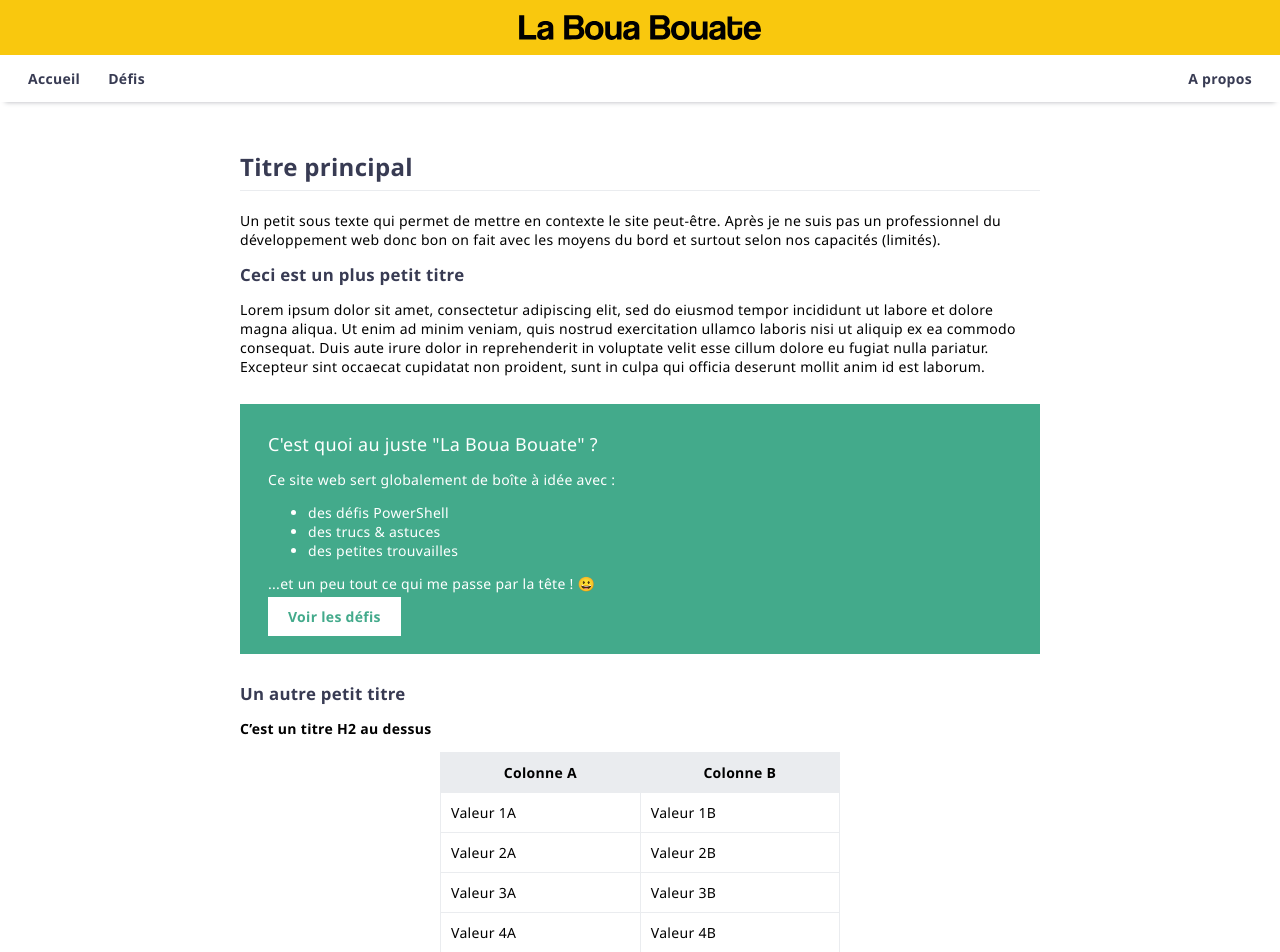
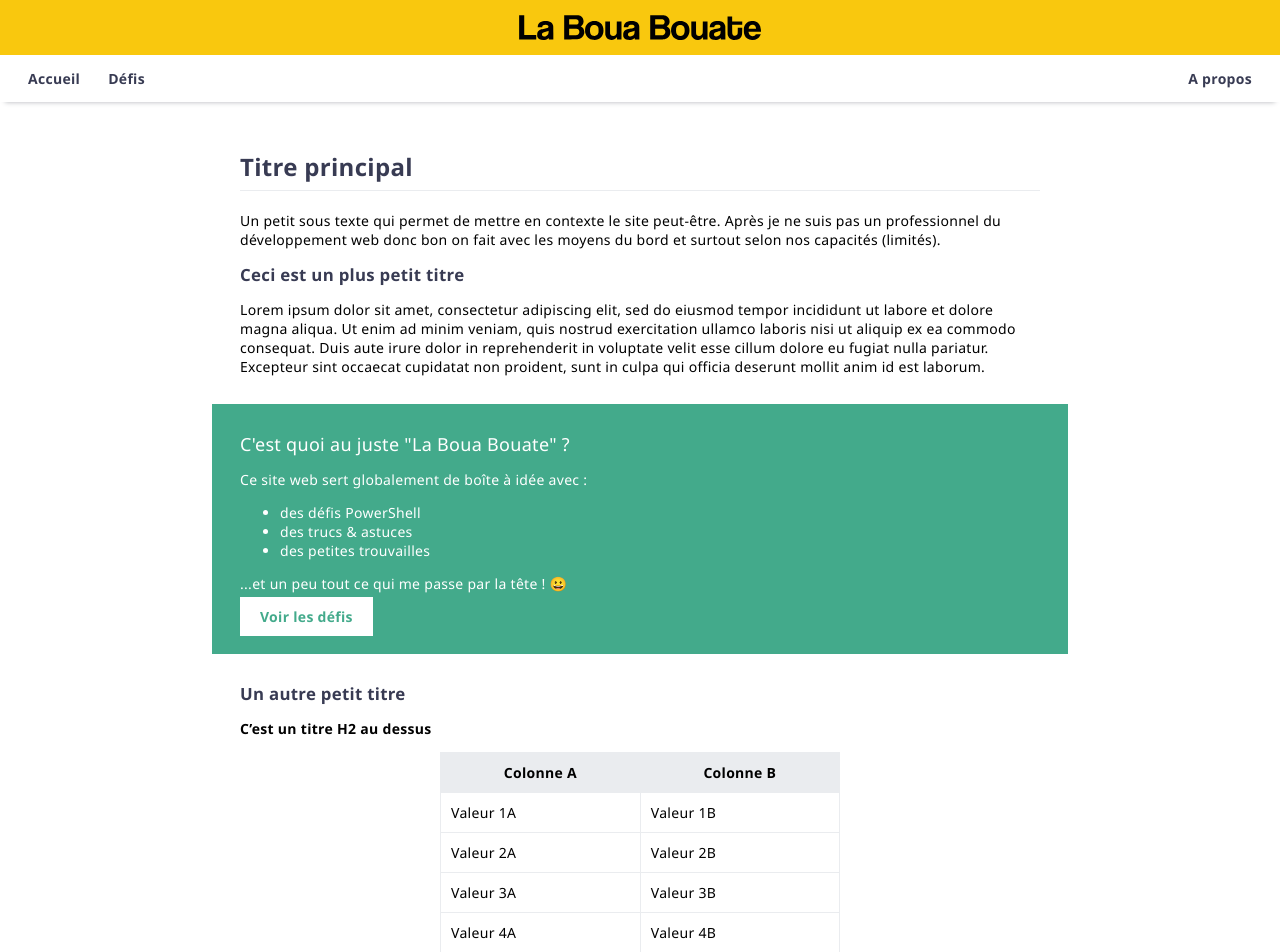
Before and after one commit to leobouard/leobouard.github.io, a Jekyll site: the page built from index.md, in a window 1280 px wide. Shown: the top 952 px of the page. Built offline with Jekyll 4.4.1, drawn with Linux system fonts in a browser that asks for light colours; our own code applies the rules of GitHub Pages for plain Markdown files.

Commit message:
Update style.scss

```diff
--- a/assets/css/style.scss
+++ b/assets/css/style.scss
@@ -99,6 +99,8 @@
     .hero {
         margin-top: 2em;
         margin-bottom: 2em;
+        margin-left: -2em;
+        margin-right: -2em;
         position: relative;
         left: 0;
         right: 0;
```
